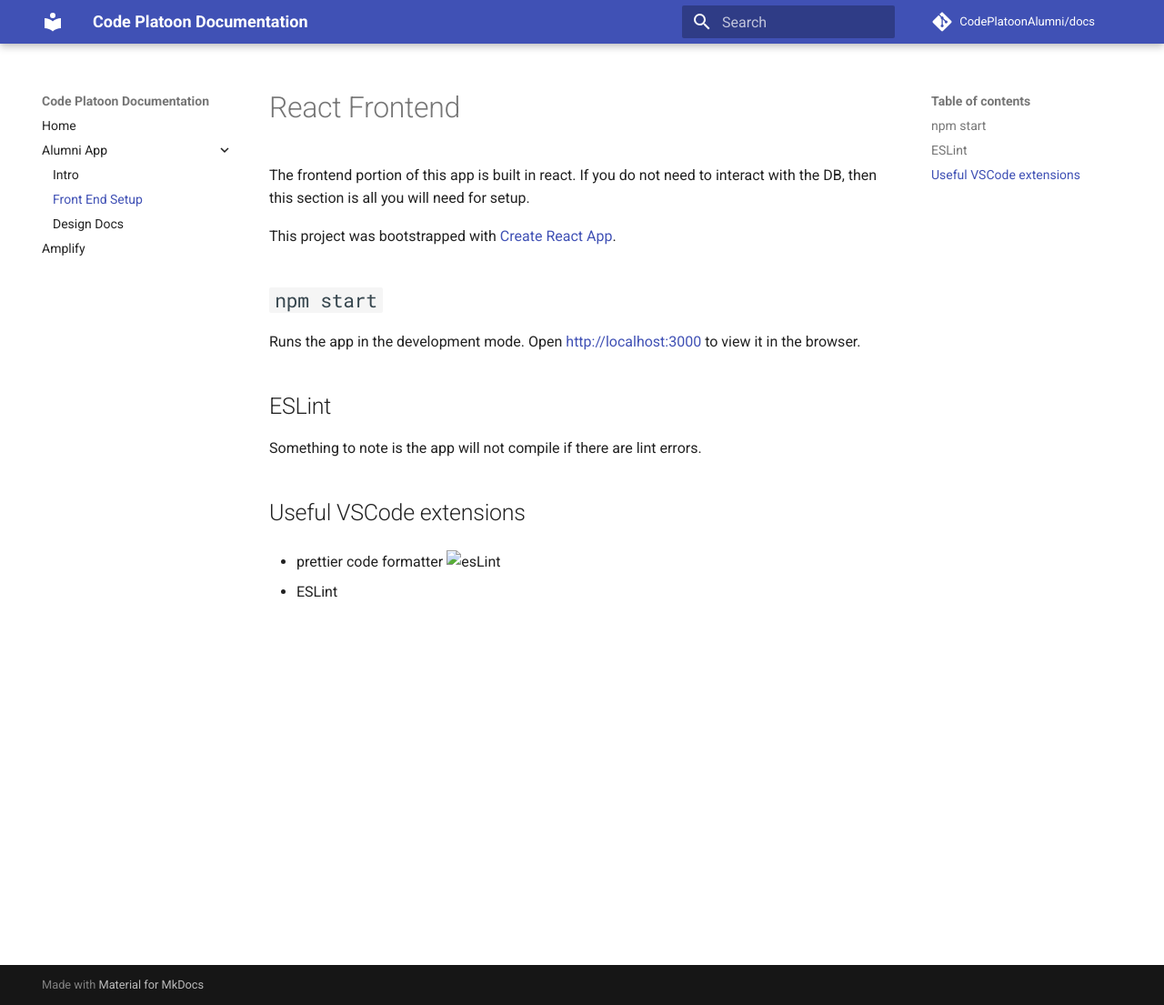
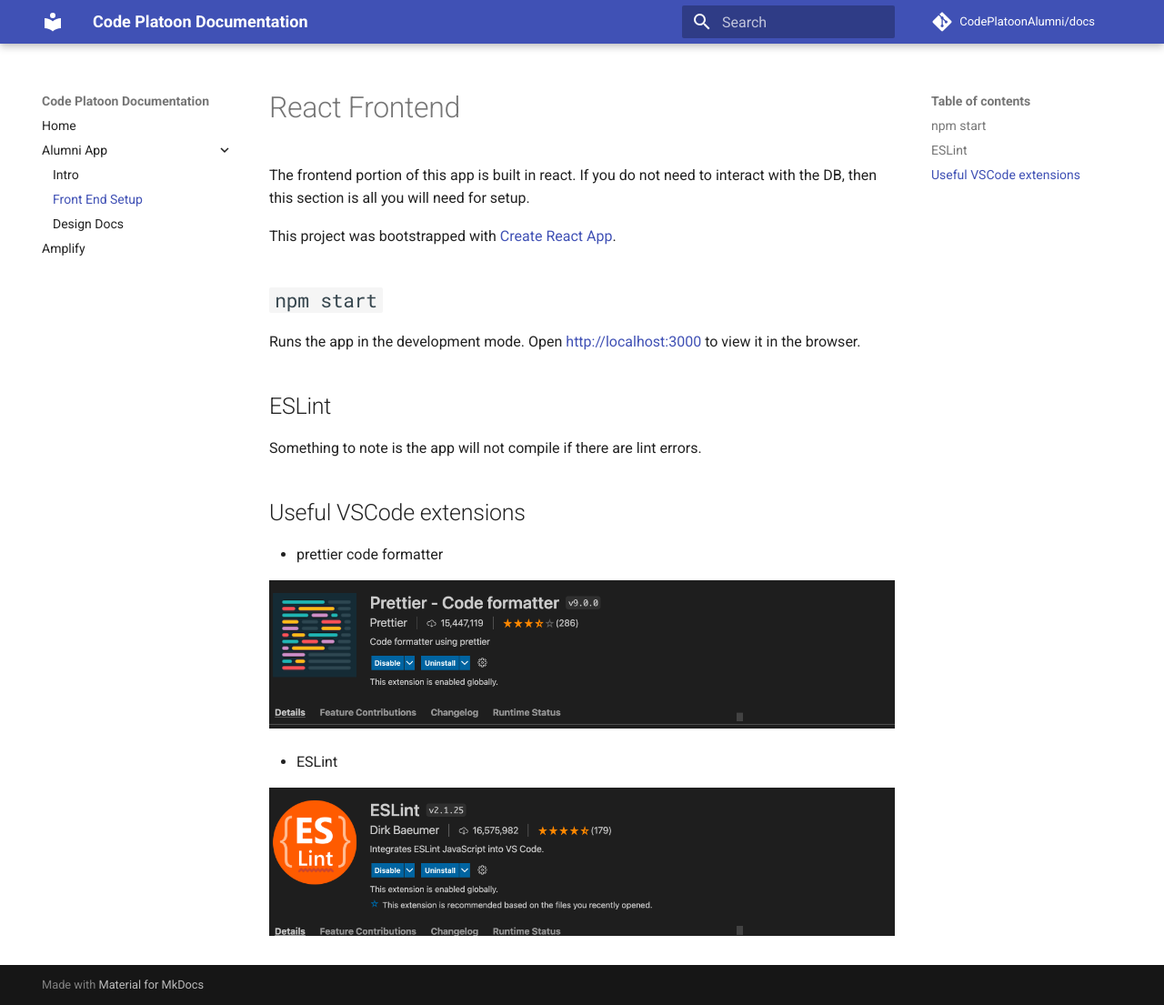
Before and after one commit to CodePlatoonAlumni/docs, an MkDocs documentation site: the page built from docs/alumni_app/react.md, in a window 1280 px wide and 1105 px high. Shown: the whole window at 91% size. Built offline with MkDocs 1.6.1 and Material for MkDocs 9.7.7, drawn with Linux system fonts in a browser that asks for light colours; comment, search, counter and statistics services are not loaded.

Commit message:
Update react.md

```diff
--- a/docs/alumni_app/react.md
+++ b/docs/alumni_app/react.md
@@ -16,6 +16,9 @@
 ## Useful VSCode extensions
 
 - prettier code formatter
- ![esLint]('/img/esLint.png')
+
+ ![esLint](../img/prettier.png)
 
 - ESLint
+
+ ![esLint](../img/esLint.png)
```
